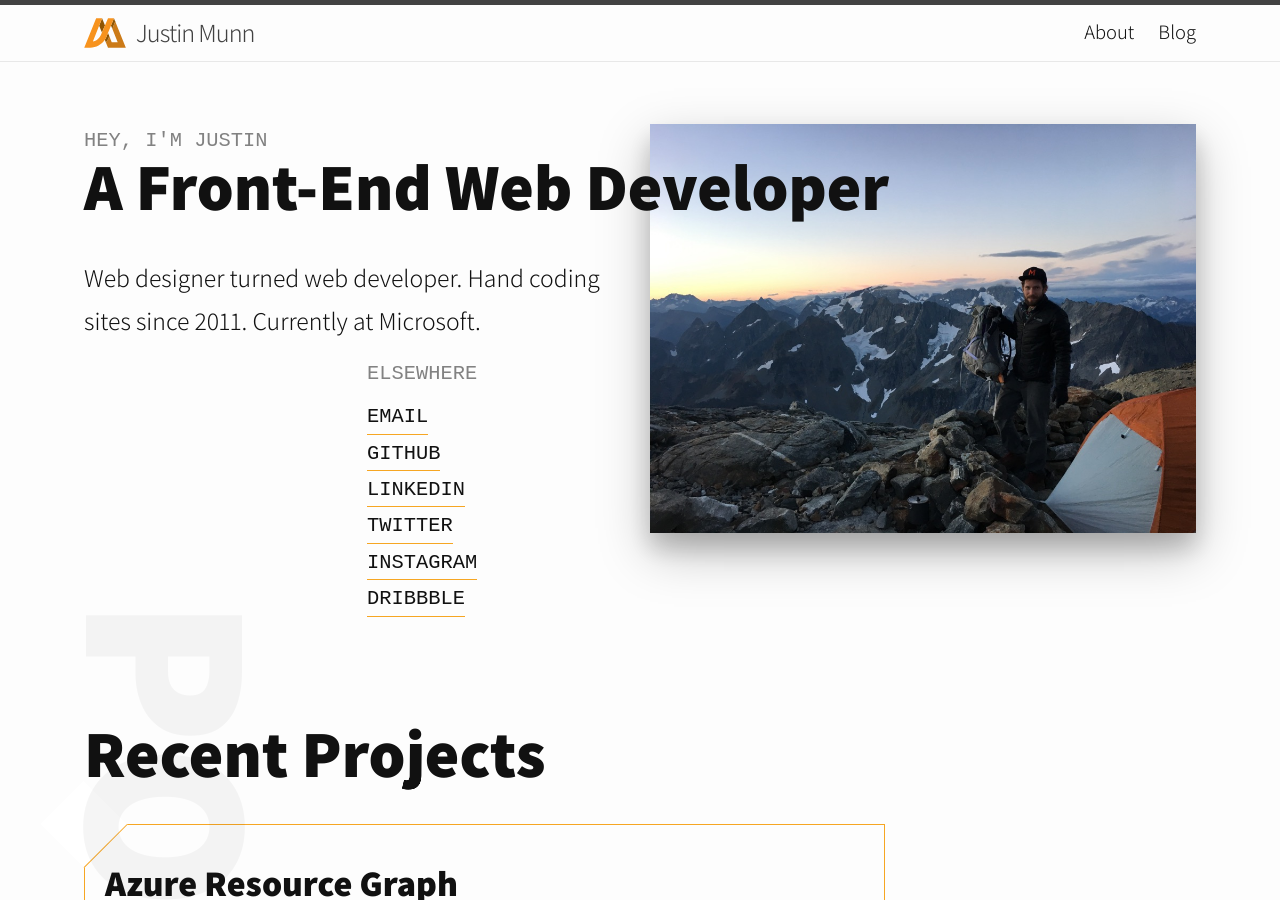
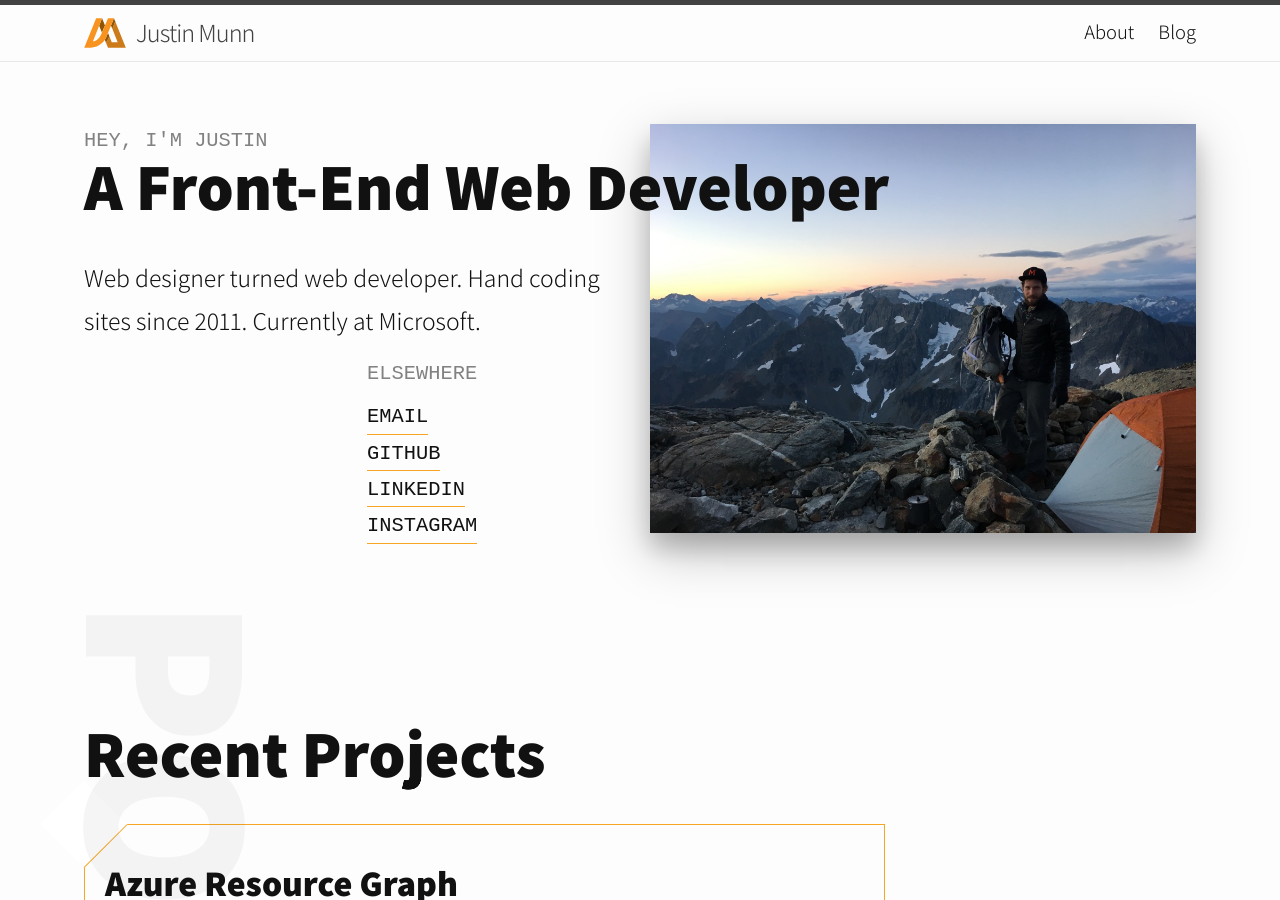
Before and after one commit to jwmunn/jwmunn.github.io, a Jekyll site: the page built from index.html, in a window 1280 px wide and 900 px high. Built offline with Jekyll 4.4.1, drawn with Linux system fonts in a browser that asks for light colours.

Commit message:
Update home.html

```diff
--- a/_layouts/home.html
+++ b/_layouts/home.html
@@ -14,9 +14,7 @@
         <li><a h[ref="mailto:contact@justinmunn.co" class="link">Email</a></li>
         <li><a href="https://github.com/jwmunn" class="link">Github</a></li>
         <li><a href="https://www.linkedin.com/in/jwmunn/" class="link">LinkedIn</a></li>
-        <li><a href="https://twitter.com/jwmunn" class="link">Twitter</a></li>
         <li><a href="https://www.instagram.com/mountainmunn/" class="link">Instagram</a></li>
-        <li><a href="https://dribbble.com/jwmunn" class="link">Dribbble</a></li>
       </ul>
     </div>
     <div class="hero-image">
```
